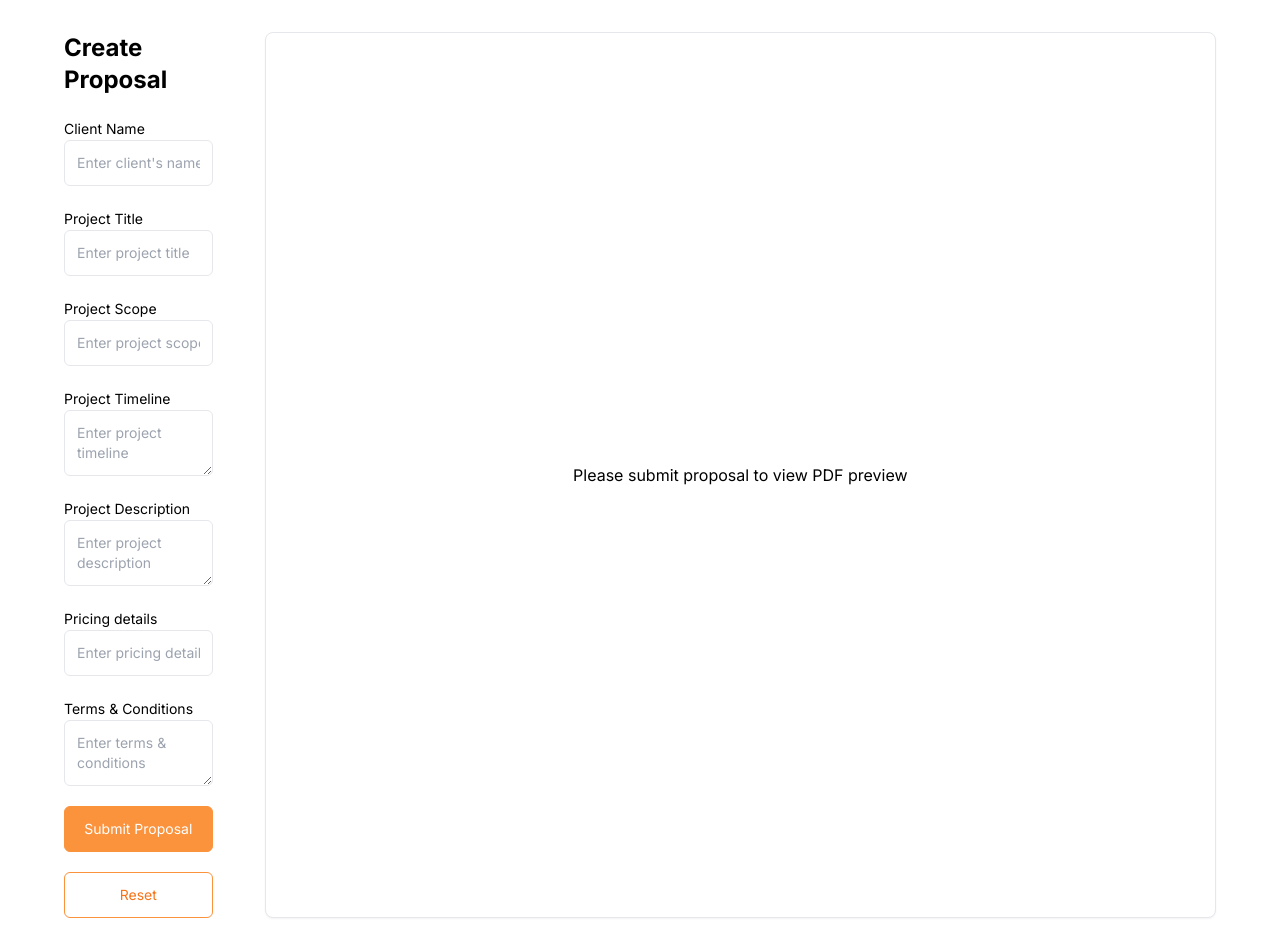
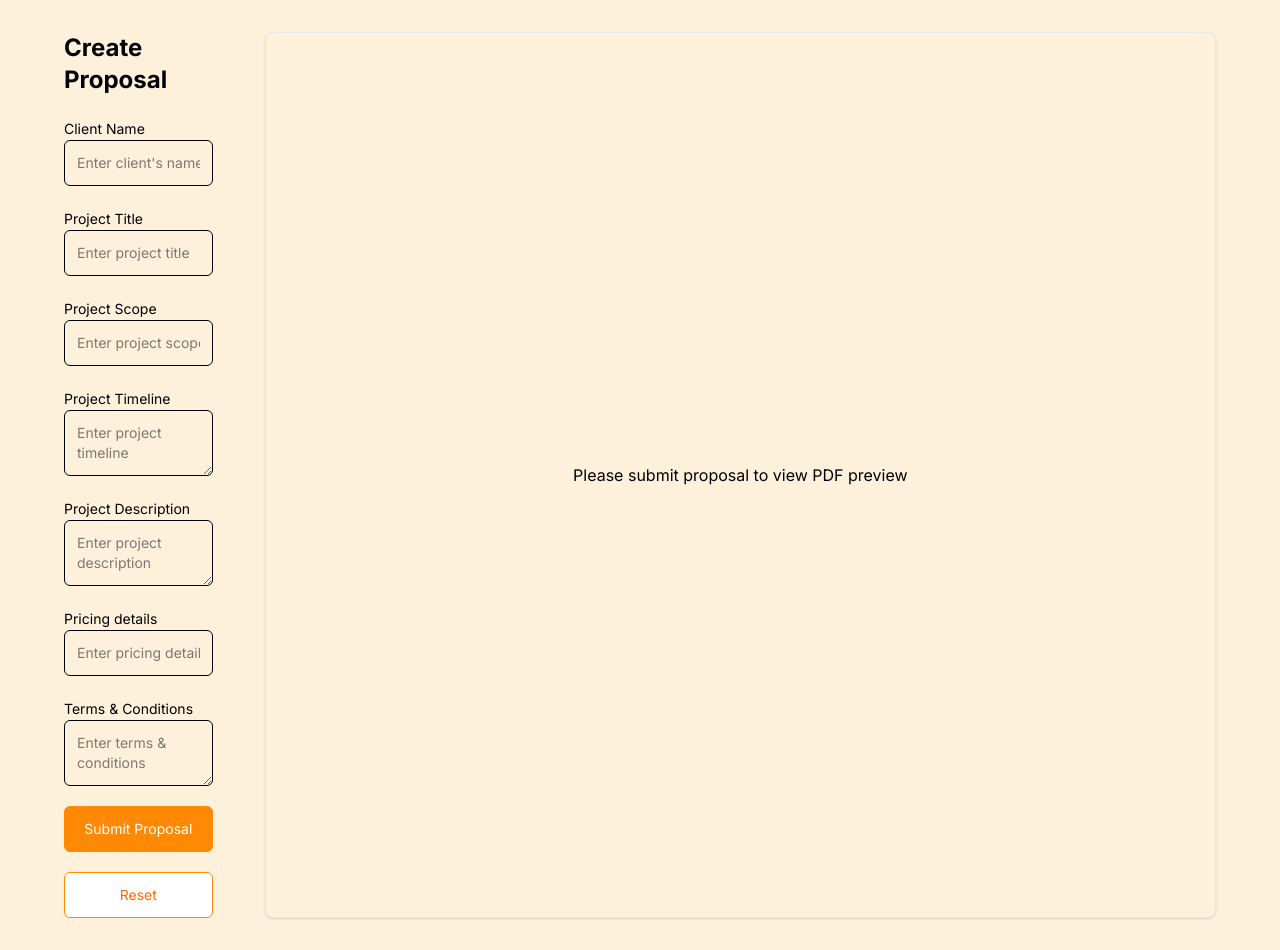
Before and after one commit to sidchigo/ProposalGen, a Next.js app: page / in a window 1280 px wide. Built offline with nearby package versions, Linux system fonts and the light colour scheme; no server answers; what @react-pdf/renderer would draw is missing.

Commit message:
chore: add dark basic theme

```diff
--- a/package.json
+++ b/package.json
@@ -10,6 +10,7 @@
 	},
 	"dependencies": {
 		"@react-pdf/renderer": "^3.4.5",
+		"@tailwindcss/postcss": "^4.1.7",
 		"dayjs": "^1.11.13",
 		"firebase": "^10.13.1",
 		"mongoose": "^8.6.0",
@@ -24,6 +25,6 @@
 		"eslint": "^8",
 		"eslint-config-next": "14.2.7",
 		"postcss": "^8",
-		"tailwindcss": "^3.4.1"
+		"tailwindcss": "^4.1.7"
 	}
 }
--- a/postcss.config.mjs
+++ b/postcss.config.mjs
@@ -1,8 +1,7 @@
 /** @type {import('postcss-load-config').Config} */
 const config = {
 	plugins: {
-		tailwindcss: {},
+		"@tailwindcss/postcss": {},
 	},
 };
-
 export default config;
--- a/src/app/layout.js
+++ b/src/app/layout.js
@@ -13,7 +13,7 @@ export default function RootLayout({ children }) {
 	return (
 		<html lang="en">
 			<body className={inter.className}>
-				<main className="app bg-beige">{children}</main>
+				<main className="app">{children}</main>
 				<Toaster position="bottom-center" />
 			</body>
 		</html>
--- a/src/app/page.js
+++ b/src/app/page.js
@@ -24,6 +24,7 @@ export default function Home() {
 		scope,
 		pricing,
 		termsConditions,
+		isSubmitted,
 	} = proposal;
 	return (
 		<div className="grid grid-cols-6 gap-5 my-8">
@@ -40,6 +41,7 @@ export default function Home() {
 					scope={scope}
 					pricing={pricing}
 					termsConditions={termsConditions}
+					isSubmitted={isSubmitted}
 				/>
 			</div>
 		</div>
--- a/src/components/template.jsx
+++ b/src/components/template.jsx
@@ -14,13 +14,13 @@ const BlobProvider = dynamic(
 export default function Template({ isSubmitted, ...props }) {
 	if (!isSubmitted) {
 		return (
-			<div className="w-full h-full p-4 flex justify-center items-center bg-white border border-gray-200 rounded-lg shadow-sm">
+			<div className="w-full h-full p-4 flex justify-center items-center bg-beige dark:bg-beige dark:text-brown border border-gray-200 rounded-lg shadow-sm">
 				Please submit proposal to view PDF preview
 			</div>
 		);
 	}
 	return (
-		<div className="w-full h-full p-4 bg-white border border-gray-200 rounded-lg shadow-sm">
+		<div className="w-full h-full p-4 bg-beige dark:bg-beige dark:text-brown border border-gray-200 rounded-lg shadow-sm">
 			<BlobProvider document={<ProposalPDF {...props} />}>
 				{({ url, loading, error }) => {
 					console.log({ url, loading, error });
--- a/src/styles/globals.css
+++ b/src/styles/globals.css
@@ -1,14 +1,21 @@
-@tailwind base;
-@tailwind components;
-@tailwind utilities;
+@import "tailwindcss";
 
-.app {
-	@apply relative z-10 flex justify-center items-center flex-col mx-auto sm:px-12 px-4 h-full;
+@config '../../tailwind.config.js';
+
+@theme {
+	--color-beige: #fdf1dc;
+	--color-brown: #24211b;
 }
 
-.input {
-	@apply border text-sm block w-full rounded-md p-3 hover:border-orange-200 focus:ring-orange-200 focus:border-orange-200;
-	@apply disabled:bg-slate-200 disabled:text-slate-400 disabled:border-opacity-0 disabled:opacity-70;
+@layer utilities {
+	.app {
+		@apply relative z-10 flex justify-center items-center flex-col mx-auto sm:px-12 px-4 h-full bg-beige dark:bg-brown dark:text-white min-h-screen;
+	}
+
+	.input {
+		@apply border text-sm block w-full rounded-md p-3 hover:border-orange-200 focus:ring-orange-200 focus:border-orange-200;
+		@apply disabled:bg-slate-200 disabled:text-slate-400 disabled:border-black/0 disabled:opacity-70;
+	}
 }
 
 @layer base {
```
Also changed, not shown: 1 other file (tests, documents, lock files or other folders).
